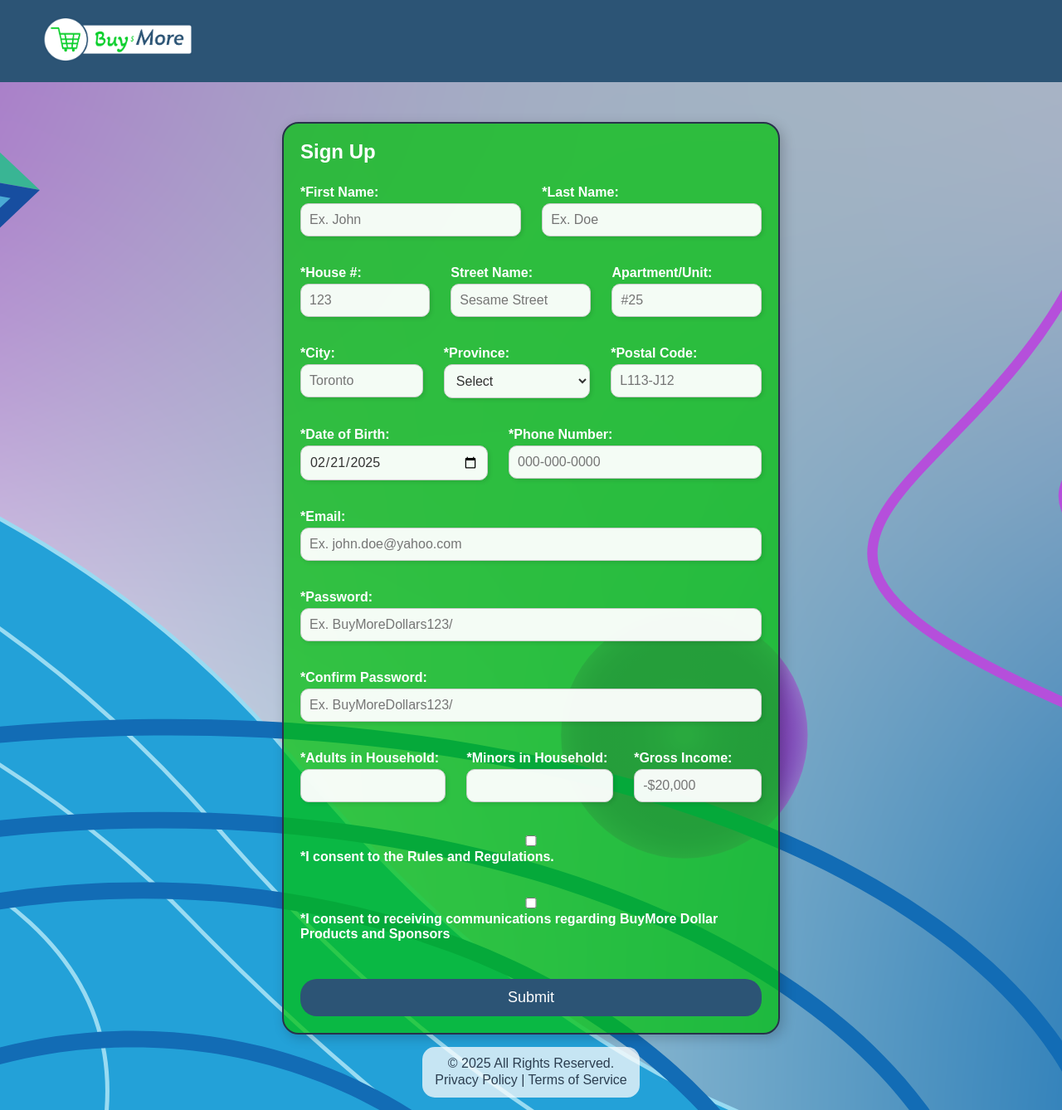
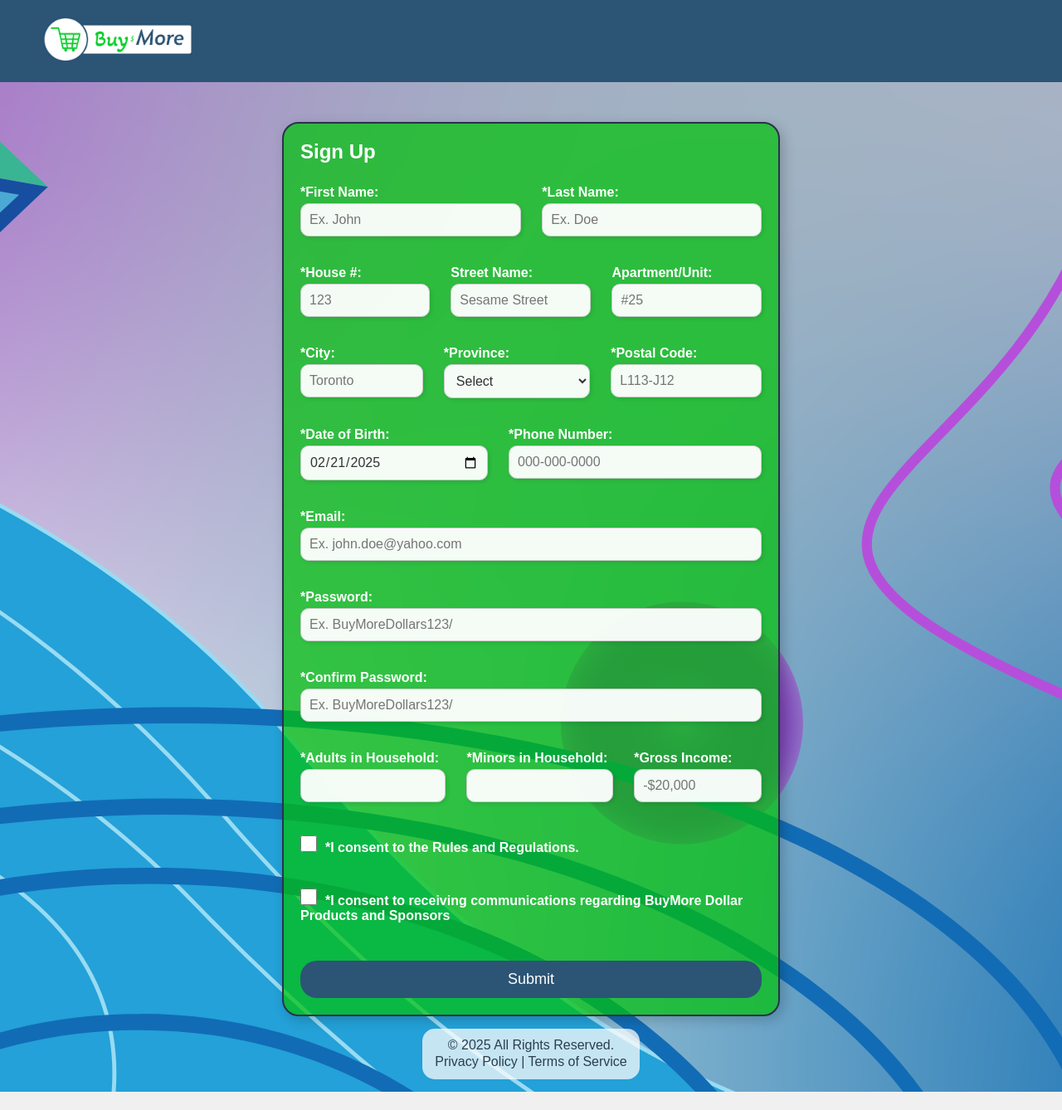
Before and after one commit to Raman9357/match-game, a React (Create React App) app: page /signup in a window 1280 px wide. Shown: the whole page at 83% size. After the commit the page ends 1316 px from the top, so only its background shows below. Built offline with nearby package versions, Linux system fonts and the light colour scheme; a web font is replaced by a local one.

Commit message:
Fixed checkbox in form.css

```diff
--- a/src/pages/css/form.css
+++ b/src/pages/css/form.css
@@ -106,6 +106,8 @@
 
 .form-container input[type='checkbox'] {
 	margin-right: 10px;
+	width: 20px;
+	height: 20px;
 }
 
 .form-container .error-message {
```
